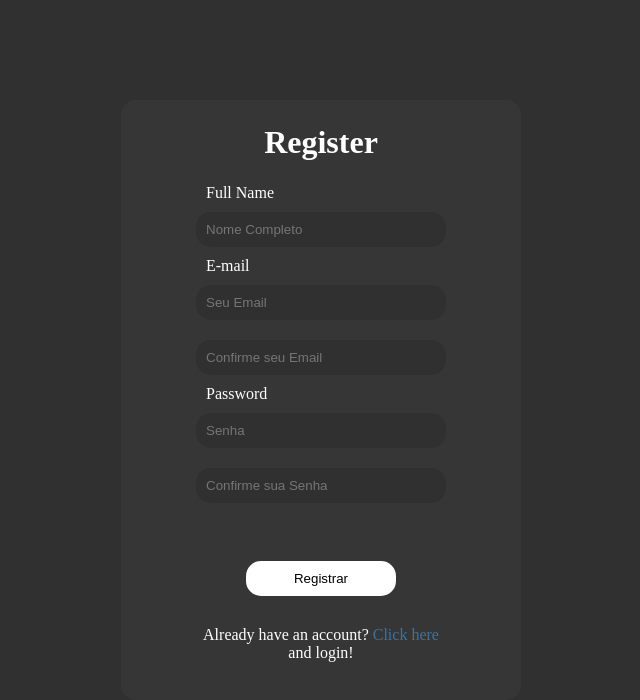
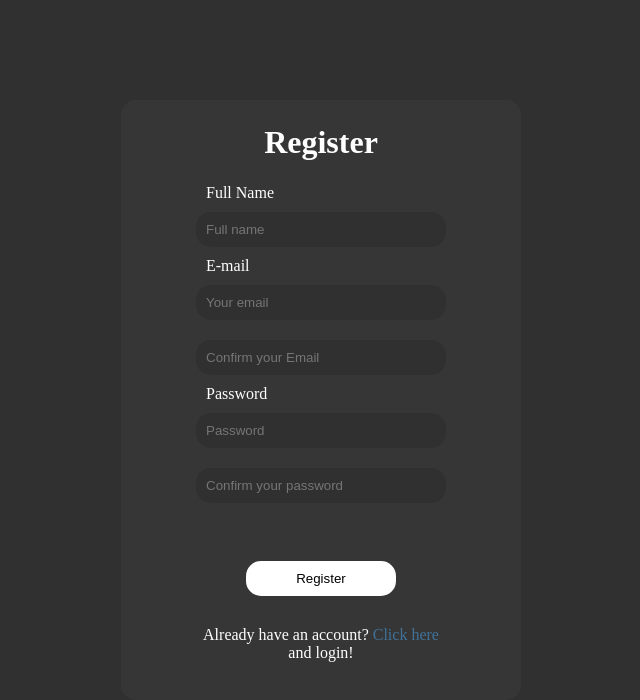
Before and after one commit to MarcospAntunes/MPFlix, a React (Vite) app: page /register in a window 1280 px wide. Shown: the top 700 px of the page, without its empty margins (319-959 px from the left). Built offline with nearby package versions, Linux system fonts and the light colour scheme.

Commit message:
Modificações
Agora todos os textos que são exibidos no site estarão em inglês.

```diff
--- a/src/pages/Home/index.tsx
+++ b/src/pages/Home/index.tsx
@@ -52,7 +52,7 @@ function Home(): JSX.Element {
         <MainHome>
           <CaixaDePesquisa />
           {movieTrendingData === null || movieDiscoverData === null || allMovies === null ? (
-            <p>Carregando...</p>
+            <p>Loading...</p>
           ) : (
             <>
               <DivBanner>
@@ -205,8 +205,8 @@ function Home(): JSX.Element {
           )}
         </MainHome>
         <FooterStyled>
-          <h2>Desenvolvidor por Marcos Antunes</h2>
-          <h2>Design feito por <a href="https://dribbble.com/apurple" target="_blank">aPurple</a></h2>
+          <h2>Developed by Marcos Antunes</h2>
+          <h2>Design based on design made by <a href="https://dribbble.com/apurple" target="_blank">aPurple</a></h2>
         </FooterStyled>
       </ContainerDivConteudoPrincipal>
 
--- a/src/pages/Login/index.tsx
+++ b/src/pages/Login/index.tsx
@@ -17,7 +17,7 @@ function Login() {
   const handleLogin = (e: React.MouseEvent<HTMLInputElement, MouseEvent>) => {
     e.preventDefault()
     if(!email || !password) {
-      setError('Preencha todos os campos')
+      setError('Fill in all fields')
       return
     }
     const res = login(email, password)
@@ -38,14 +38,14 @@ function Login() {
 
           <InputStyled
             type="email"
-            placeholder="Seu Email"
+            placeholder="Your email"
             required
             value={email}
             onChange={(e) => [setEmail(e.target.value), setError("")]}
           />
           <InputStyled
             type="password"
-            placeholder="Senha"
+            placeholder="Password"
             required
             minLength={8}
             value={password}
--- a/src/pages/Register/index.tsx
+++ b/src/pages/Register/index.tsx
@@ -28,13 +28,13 @@ function Register() {
     e.preventDefault()
 
     if(!email || !emailConf || !password || !passwordConf || !name) {
-      setError("Preencha todos os campos")
+      setError("Fill in all fields")
       return
     } else if (email !== emailConf) {
-      setError("Os e-mails não são iguais")
+      setError("Emails are not the same")
       return
     } else if (password !== passwordConf) {
-      setError("As senhas não são iguais")
+      setError("Passwords are not the same")
     }
 
     const res = register(name, email, password)
@@ -44,7 +44,7 @@ function Register() {
       return
     }
 
-    alert("Usuário cadastrado com sucesso!")
+    alert("User registered successfully!")
     navigate("/login")
   }
 
@@ -58,7 +58,7 @@ function Register() {
           <label htmlFor="nome">Full Name</label>
           <InputStyled
             type="text"
-            placeholder="Nome Completo"
+            placeholder="Full name"
             required
             minLength={4}
             onChange={(e) => [setName(e.target.value), setError("")]}
@@ -67,25 +67,25 @@ function Register() {
           <InputStyled
             id="email"
             type="email"
-            placeholder="Seu Email"
+            placeholder="Your email"
             required
             onChange={(e) => [setEmail(e.target.value), setError("")] }
           />
           <InputStyled
             id="confirmaEmail"
             type="email"
-            placeholder="Confirme seu Email"
+            placeholder="Confirm your Email"
             required
             onChange={(e) => [setEmailConf(e.target.value), setError("")] }
           />
 
-          <ParagraphError id="errorEmail">Os e-mails não estão iguais, verifique e tente novamente.</ParagraphError>
+          <ParagraphError id="errorEmail">The emails are not the same, check and try again.</ParagraphError>
 
           <label htmlFor="nome">Password</label>
           <InputStyled
             id="senha"
             type="password"
-            placeholder="Senha"
+            placeholder="Password"
             required
             minLength={8}
             onChange={(e) => [setPassword(e.target.value), setError("")] }
@@ -93,7 +93,7 @@ function Register() {
           <InputStyled
             id="confirmaSenha"
             type="password"
-            placeholder="Confirme sua Senha"
+            placeholder="Confirm your password"
             required
             minLength={8}
             onChange={(e) => [setPasswordConf(e.target.value), setError("")] }
@@ -103,7 +103,7 @@ function Register() {
           <br />
           <InputStyled
             type="submit"
-            value="Registrar"
+            value="Register"
             onClick={(e) => handleRegister(e)}
           />
           <p style={{textAlign: "center"}}>Already have an account? <Link to={'/login'}>Click here</Link> and login!</p>
--- a/src/pages/Start/index.tsx
+++ b/src/pages/Start/index.tsx
@@ -8,11 +8,11 @@ function Start(): JSX.Element {
         <>
             <ContainerMain>
                 <Section>
-                    <h1>Seja-bem vindo (a)!</h1>
+                    <h1>Welcome!</h1>
 
-                    <p>Este é um site em que você irá poder ter conhecimento sobre diversos filmes. Faça login para acessar nossos sistemas!</p>
+                    <p>This is a website where you can get knowledge about different films. Log in to access our systems!</p>
 
-                    <Link to={'/login'}><Botao>Acessar</Botao></Link>
+                    <Link to={'/login'}><Botao>Login</Botao></Link>
                 </Section>
             </ContainerMain>
         </>
```
